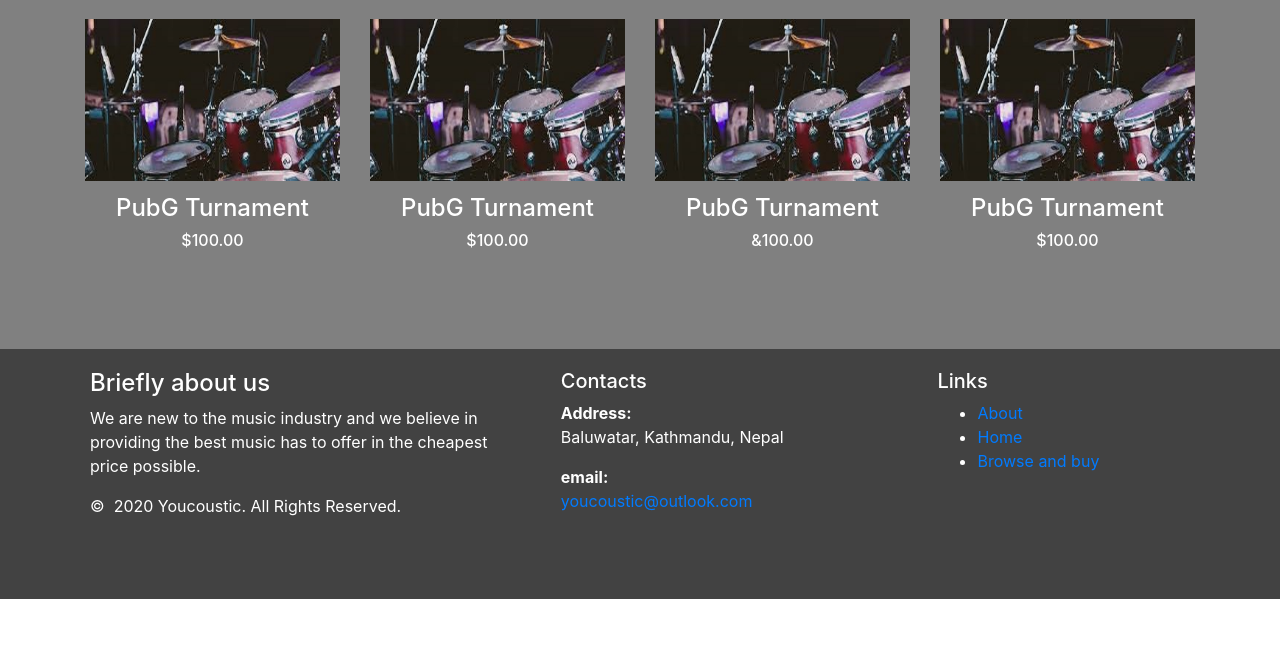
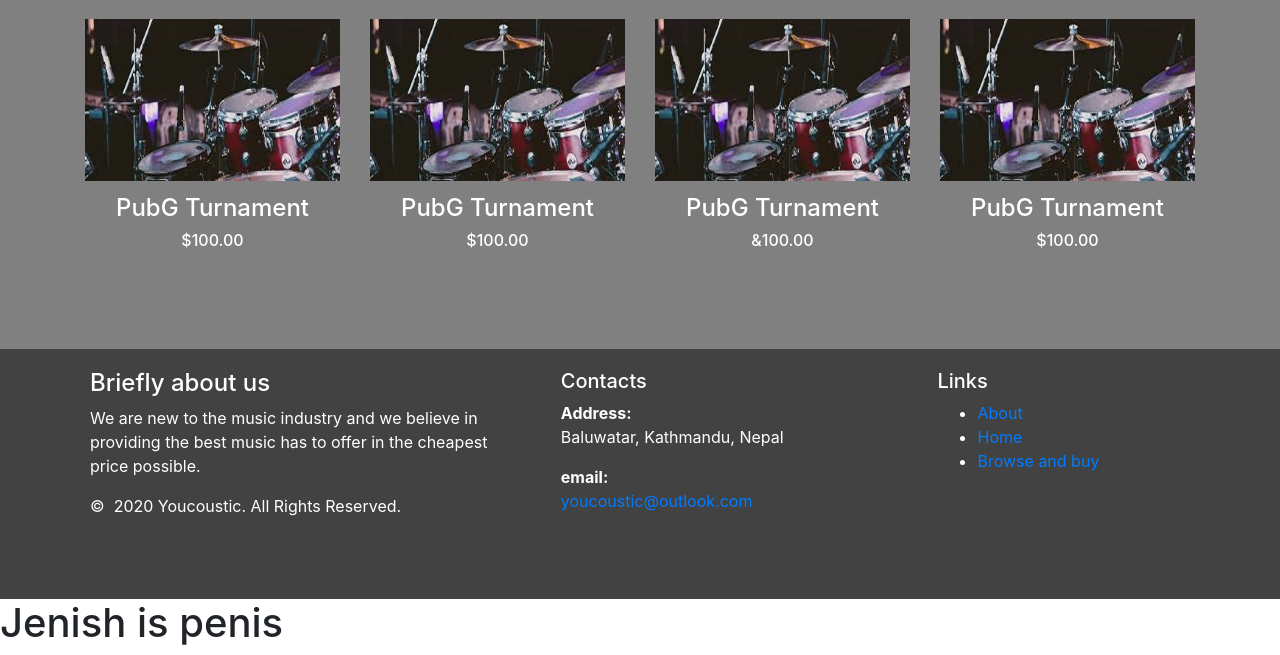
Before and after one commit to Cristavi/web, a plain HTML site: page index.html in a window 1280 px wide. Shown: the part 663-1318 px from the top of the page. Before the commit the page ends 1262 px from the top, so only its background shows below. Drawn offline with nearby package versions, Linux system fonts and the light colour scheme.

Commit message:
Home page Updated

```diff
--- a/index.html
+++ b/index.html
@@ -201,3 +201,6 @@
 <script src="https://stackpath.bootstrapcdn.com/bootstrap/4.4.1/js/bootstrap.min.js" integrity="sha384-wfSDF2E50Y2D1uUdj0O3uMBJnjuUD4Ih7YwaYd1iqfktj0Uod8GCExl3Og8ifwB6" crossorigin="anonymous"></script>
 </body>
 </html>
+
+
+<h1>Jenish is penis</h1>
```
